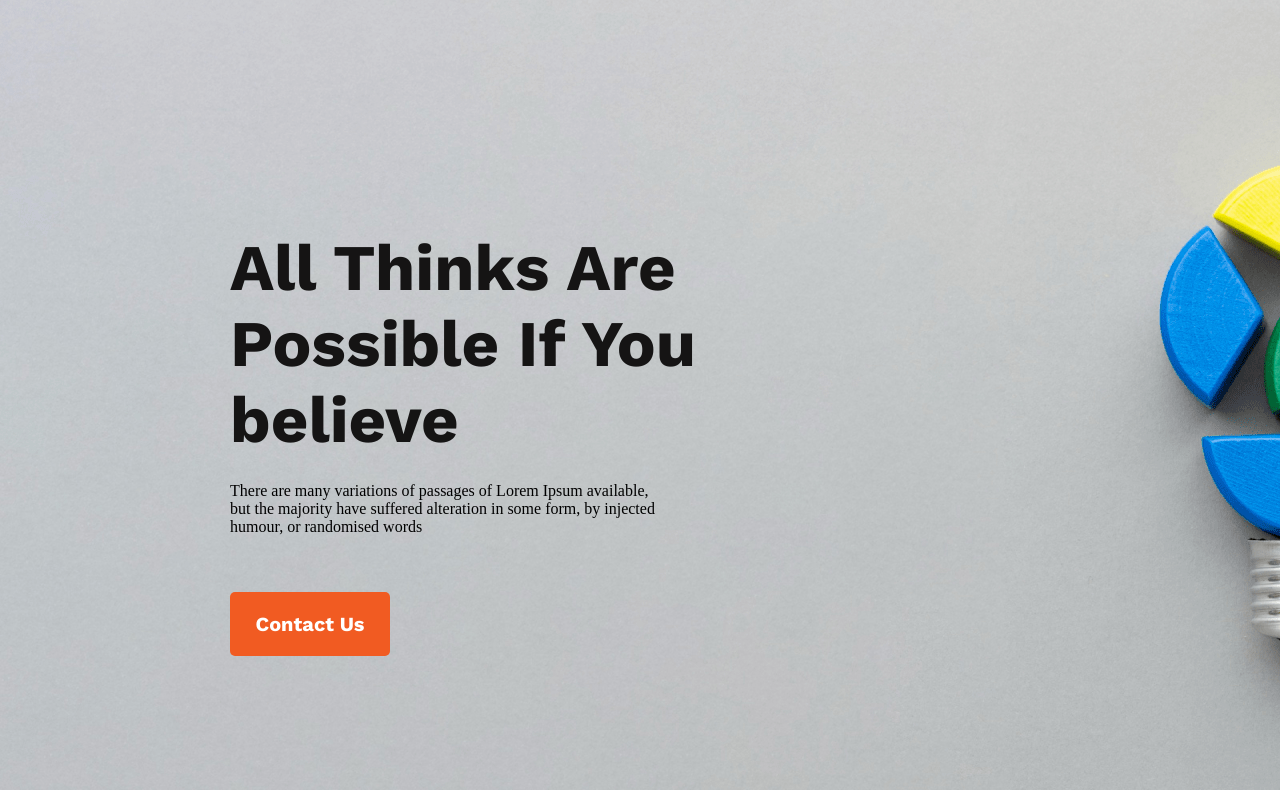
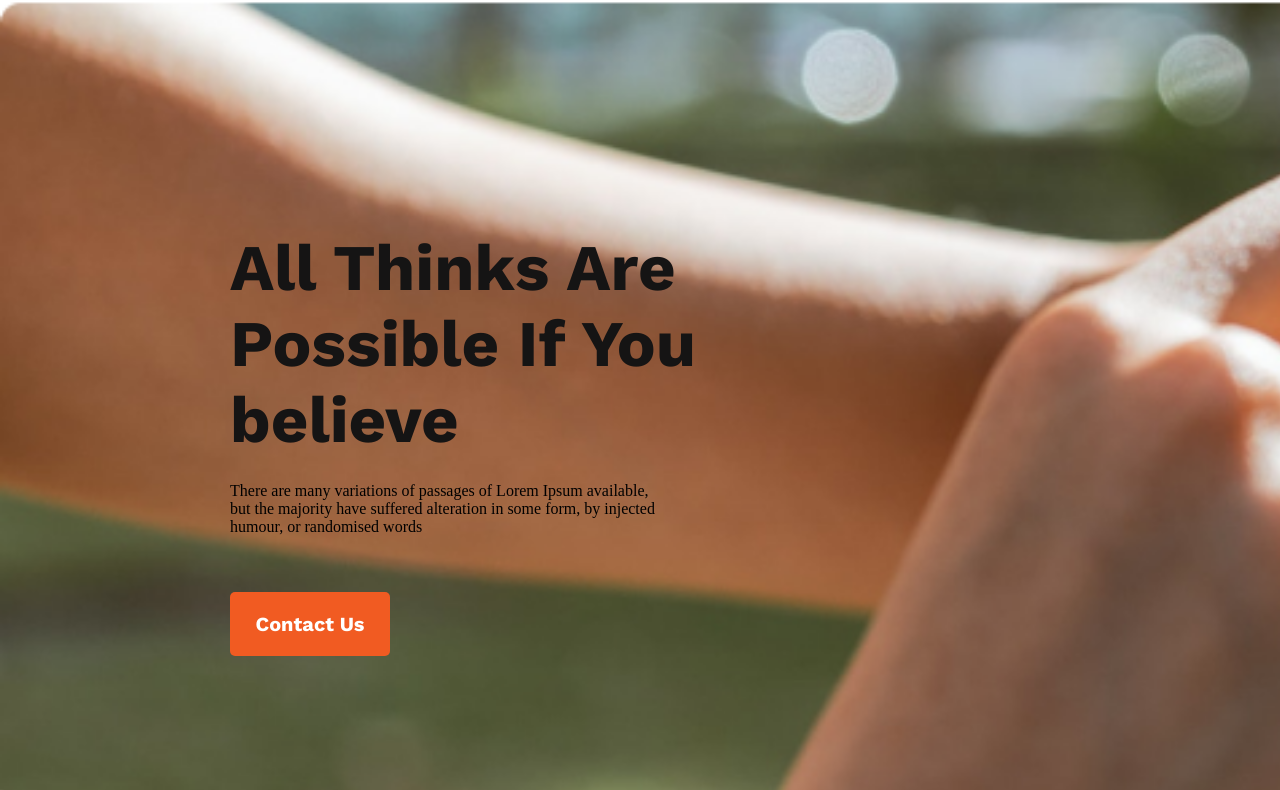
Before and after one commit to developersagorahmed/assignment-1, a plain HTML site: page index.html in a window 1280 px wide. Shown: the top 790 px of the page. Drawn offline with nearby package versions, Linux system fonts and the light colour scheme.

Commit message:
problem solve

```diff
--- a/style/style.css
+++ b/style/style.css
@@ -4,7 +4,7 @@
 
 header{
     height: 809px;
-    background-image: url('../asset/banner/banner2.png');
+    background-image: url('../asset/watch.png');
     background-repeat: no-repeat;
     background-size: cover;
 }
```
